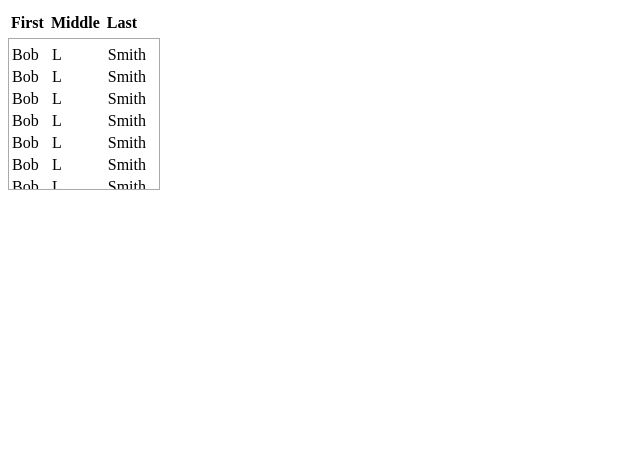
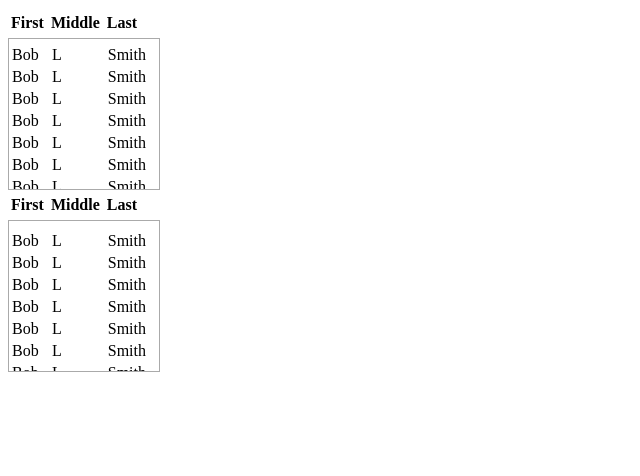
Before and after one commit to oci-labs/FixedHeader, a website: page demo/index.html in a window 1280 px wide. Shown: the whole page, without its empty margins (0-640 px from the left). Drawn offline with Linux system fonts and the light colour scheme.

Commit message:
Updated the demo to show what to do with an ng-repeat.

```diff
--- a/demo/demo.js
+++ b/demo/demo.js
@@ -4,4 +4,12 @@
  License: MIT
  */
 
-angular.module('app', ['oci.fixedHeader']);
+(function() {
+    'use strict';
+
+    var app = angular.module('app', ['oci.fixedHeader']);
+
+    app.controller('ctrl', function($scope) {
+        $scope.headers = ['First', 'Middle', 'Last'];
+    });
+})();
--- a/demo/index.html
+++ b/demo/index.html
@@ -7,11 +7,50 @@
     <link rel="stylesheet" href="../dist/fixed-header.css">
     <link rel="stylesheet" href="demo.css">
   </head>
-  <body>
+  <body ng-controller="ctrl">
+
     <div class="my-table">
       <table oci.fixed-header>
         <thead>
-          <tr> <th>First</th> <th>Middle</th> <th>Last</th> </tr>
+        <tr>
+            <th>First</th>
+            <th>Middle</th>
+            <th>Last</th>
+        </tr>
+        </thead>
+        <tbody>
+          <tr> <td>Bob</td> <td>L</td> <td>Smith</td> </tr>
+          <tr> <td>Bob</td> <td>L</td> <td>Smith</td> </tr>
+          <tr> <td>Bob</td> <td>L</td> <td>Smith</td> </tr>
+          <tr> <td>Bob</td> <td>L</td> <td>Smith</td> </tr>
+          <tr> <td>Bob</td> <td>L</td> <td>Smith</td> </tr>
+          <tr> <td>Bob</td> <td>L</td> <td>Smith</td> </tr>
+          <tr> <td>Bob</td> <td>L</td> <td>Smith</td> </tr>
+          <tr> <td>Bob</td> <td>L</td> <td>Smith</td> </tr>
+          <tr> <td>Bob</td> <td>L</td> <td>Smith</td> </tr>
+          <tr> <td>Bob</td> <td>L</td> <td>Smith</td> </tr>
+          <tr> <td>Bob</td> <td>L</td> <td>Smith</td> </tr>
+        </tbody>
+      </table>
+    </div>
+
+    <div class="my-table">
+      <table oci.fixed-header>
+        <thead>
+        <tr>
+            <th ng-repeat="header in headers">
+                <div class="th-inner">
+                    {{header}}
+                </div>
+            </th>
+        </tr>
+        <tr class="hidden-header">
+            <th ng-repeat="header in headers">
+                <div class="th-inner">
+                    {{header}}
+                </div>
+            </th>
+        </tr>
         </thead>
         <tbody>
           <tr> <td>Bob</td> <td>L</td> <td>Smith</td> </tr>
```
